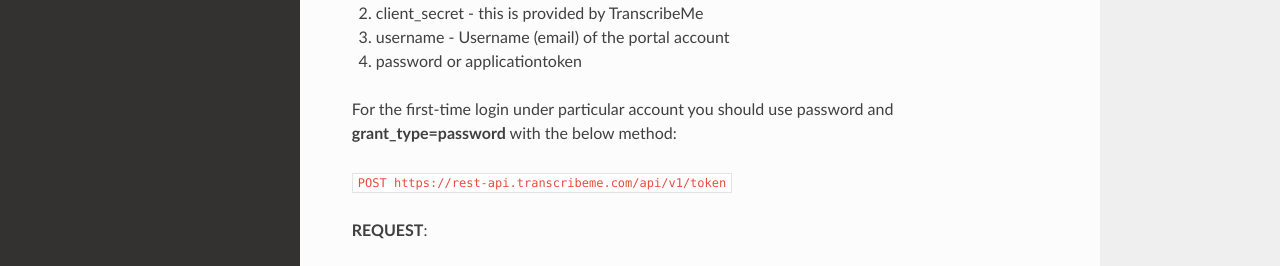
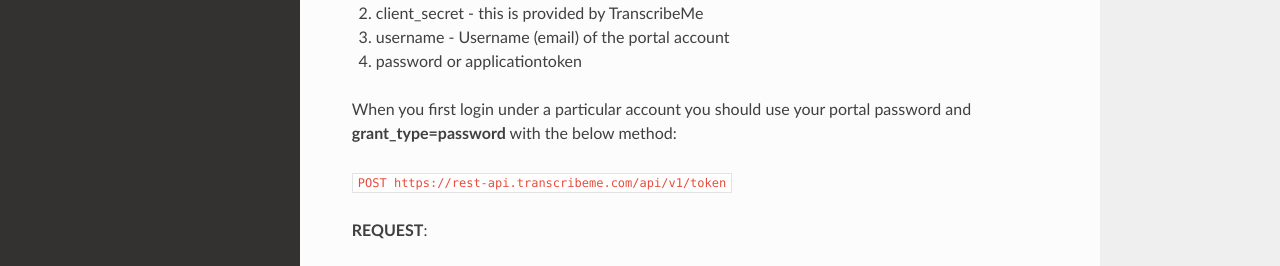
Before and after one commit to TranscribeMe/Docs, a Sphinx documentation site: the page built from docs/quickstarts/2_request_token.rst, in a window 1280 px wide and 900 px high. Shown: the part 422-688 px from the top of the window. Built offline with Sphinx 7.4.7 and the Read the Docs theme 2.0.0, drawn with Linux system fonts in a browser that asks for light colours.

Commit message:
Update 2_request_token.rst

```diff
--- a/docs/quickstarts/2_request_token.rst
+++ b/docs/quickstarts/2_request_token.rst
@@ -13,7 +13,7 @@ In order to get an access token some additional data must be sent in the request
 3. username - Username (email) of the portal account
 4. password or applicationtoken
 
-For the first-time login under particular account you should use password and **grant_type=password** with the below method:
+When you first login under a particular account you should use your portal password and **grant_type=password** with the below method:
 
 ``POST https://rest-api.transcribeme.com/api/v1/token``
 
```
